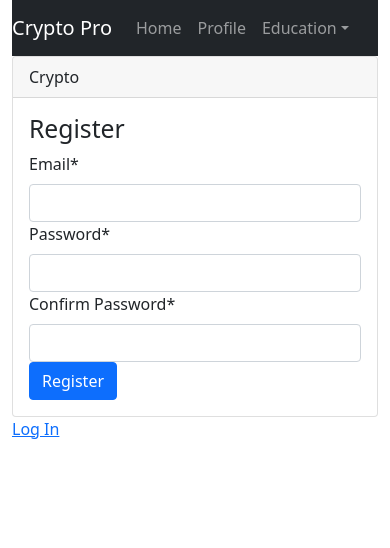
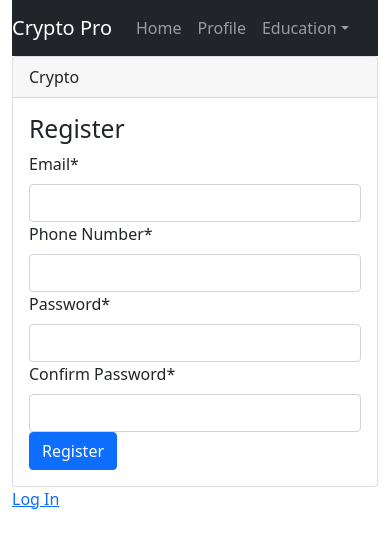
Before and after one commit to chrisgumieny/Crypto, a React (Create React App) app: page /register in a window 390 px wide. Shown: the top 548 px of the page. Built offline with nearby package versions, Linux system fonts and the light colour scheme; no server answers.

Commit message:
Add user database record creation with phone number on registration (#42)

```diff
--- a/src/components/Register.js
+++ b/src/components/Register.js
@@ -2,12 +2,14 @@ import React, { useRef, useState } from "react"
 import { Card, Form, Alert, Button, } from "react-bootstrap" // npm i bootstrap react-bootstrap
 import { useAuth } from "../contexts/AuthContext"
 import { Link, useHistory } from "react-router-dom"
+import { postUser } from "../services/usersClient"
 
 // function used for register
 
 export default function Register() {
     // create refs
     const emailRef = useRef()
+    const phoneNumberRef = useRef()
     const passwordRef = useRef()
     const confirmPasswordRef = useRef()
     const { register } = useAuth() //const {register, currentUser} = useAuth() to check if working
@@ -31,7 +33,12 @@ export default function Register() {
             // set up loading state (only can create one account at the same time, cant keep clicking submit button)
             setLoading(true)
             // call register function from AuthContext
-            await register(emailRef.current.value, passwordRef.current.value)
+            const { email, uid } = (await register(emailRef.current.value, passwordRef.current.value)).user
+            await postUser({
+                userid: uid,
+                useremail: email,
+                userphonenumber: phoneNumberRef.current.value
+            })
             history.push("/profile")
 
         }
@@ -70,6 +77,12 @@ export default function Register() {
                                 <Form.Control type="email" ref={emailRef} required />
                             </Form.Group>
 
+                            {/* user phone number*/}
+                            <Form.Group id="tel">
+                                <Form.Label>Phone Number*</Form.Label>
+                                <Form.Control type="tel" pattern="^(+\d{1,2}\s)?(?\d{3})?[\s.-]\d{3}[\s.-]\d{4}$" ref={phoneNumberRef} required />
+                            </Form.Group>
+
                             {/*user password */}
                             <Form.Group id="password">
                                 <Form.Label>Password*</Form.Label>
--- /dev/null
+++ b/src/services/usersClient.js
@@ -0,0 +1,12 @@
+const baseURL = "https://us-central1-auth-development-751fc.cloudfunctions.net/app";
+
+export async function postUser(request) {
+    const results = await fetch(`${baseURL}/newuser`, {
+        method: "POST",
+        headers: {
+            "Content-Type": "application/json"
+        },
+        body: JSON.stringify(request)
+    })
+    return results.json();
+}
```
